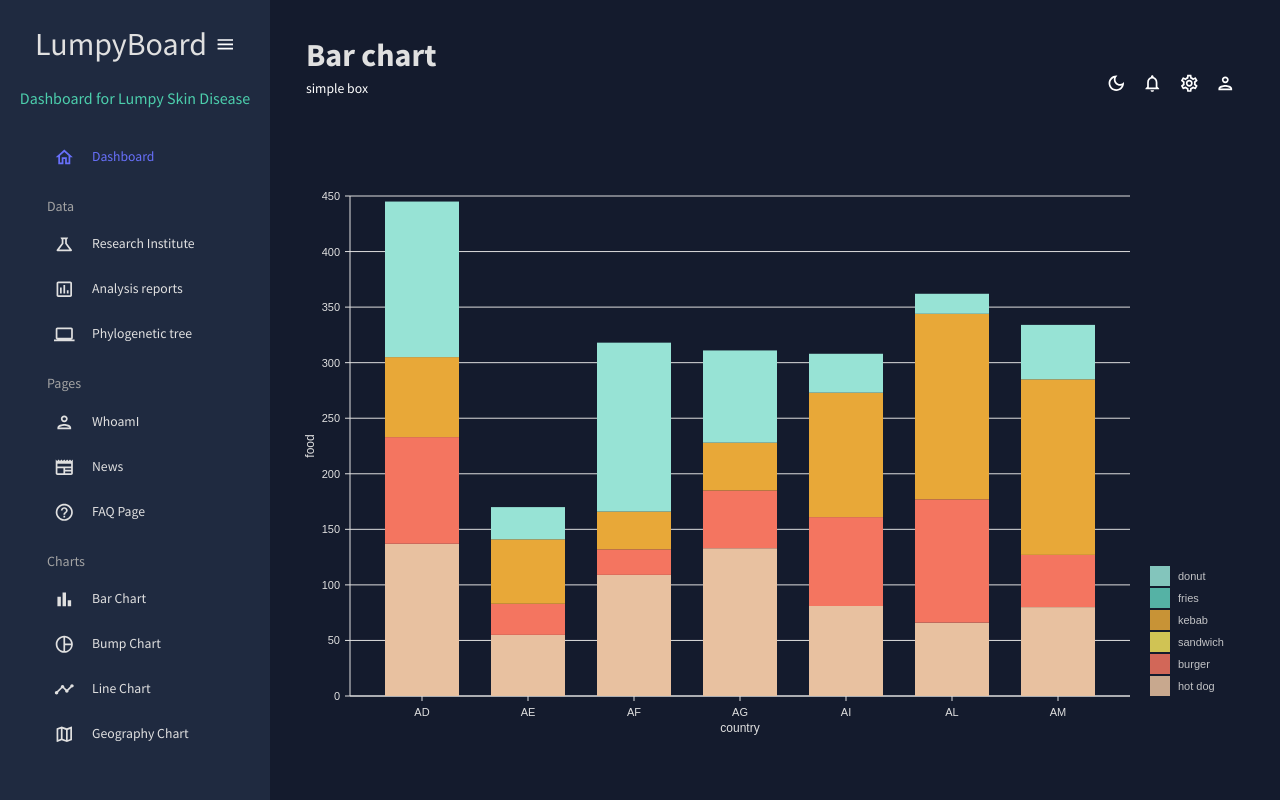
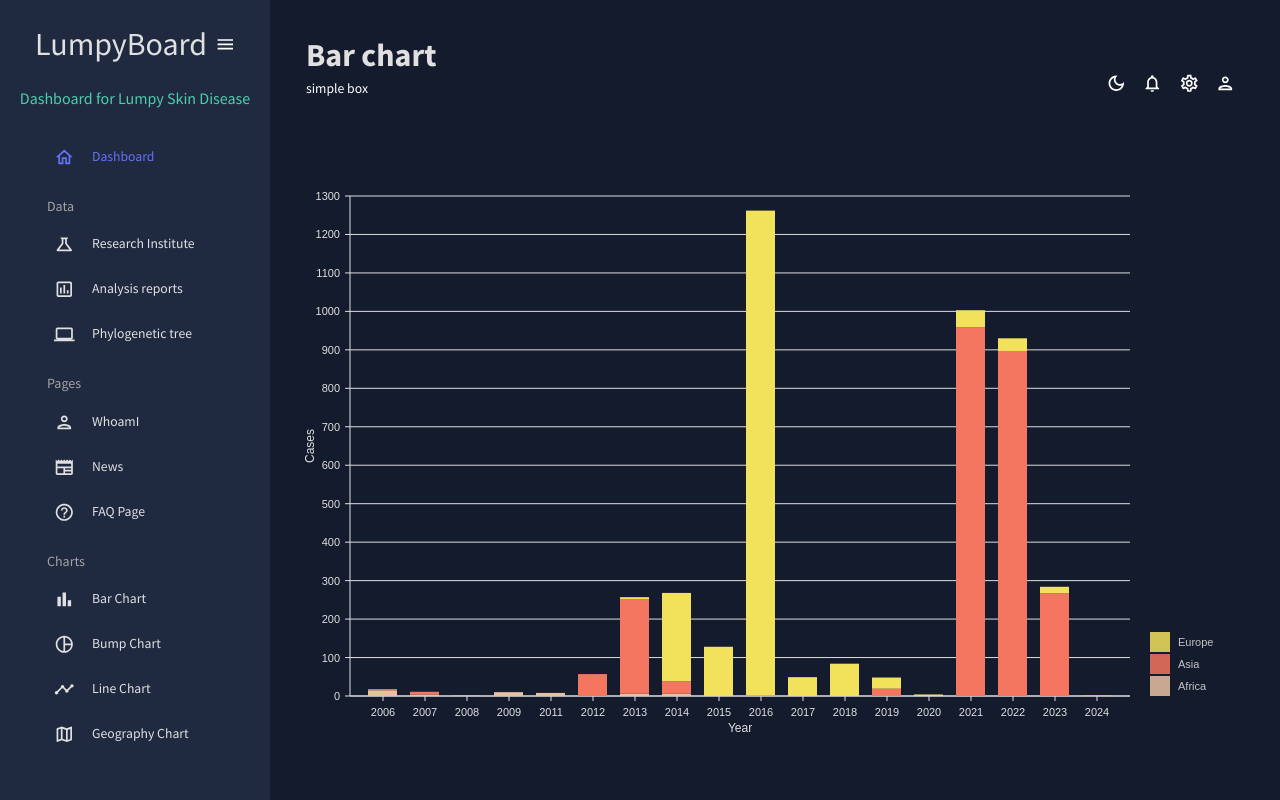
Before and after one commit to vet-Q/lumpydashboard, a React (Create React App) app: page /bar in a window 1280 px wide. Built offline with nearby package versions, Linux system fonts and the light colour scheme.

Commit message:
menubar modi

```diff
--- a/src/components/Barchart.js
+++ b/src/components/Barchart.jsx
@@ -1,7 +1,7 @@
 import { useTheme } from "@mui/material";
 import { ResponsiveBar } from "@nivo/bar";
 import { tokens } from "../theme";
-import { mockBarData as data } from "../data/mockData";
+import { preparedData as data } from "../data/preparedData";
 
 const BarChart = ({ isDashboard = false }) => {
     const theme = useTheme();
@@ -9,9 +9,8 @@ const BarChart = ({ isDashboard = false }) => {
 
     return (
         <ResponsiveBar
-            data={data}
+            data={data.barChartData}
             theme={{
-                // added
                 axis: {
                     domain: {
                         line: {
@@ -39,33 +38,13 @@ const BarChart = ({ isDashboard = false }) => {
                     },
                 },
             }}
-            keys={["hot dog", "burger", "sandwich", "kebab", "fries", "donut"]}
-            indexBy="country"
+            keys={["Africa", "Asia", "Europe"]}
+            indexBy="year"
             margin={{ top: 50, right: 130, bottom: 50, left: 60 }}
             padding={0.3}
             valueScale={{ type: "linear" }}
             indexScale={{ type: "band", round: true }}
             colors={{ scheme: "nivo" }}
-            defs={[
-                {
-                    id: "dots",
-                    type: "patternDots",
-                    background: "inherit",
-                    color: "#38bcb2",
-                    size: 4,
-                    padding: 1,
-                    stagger: true,
-                },
-                {
-                    id: "lines",
-                    type: "patternLines",
-                    background: "inherit",
-                    color: "#eed312",
-                    rotation: -45,
-                    lineWidth: 6,
-                    spacing: 10,
-                },
-            ]}
             borderColor={{
                 from: "color",
                 modifiers: [["darker", "1.6"]],
@@ -76,7 +55,7 @@ const BarChart = ({ isDashboard = false }) => {
                 tickSize: 5,
                 tickPadding: 5,
                 tickRotation: 0,
-                legend: isDashboard ? undefined : "country", // changed
+                legend: isDashboard ? undefined : "Year",
                 legendPosition: "middle",
                 legendOffset: 32,
             }}
@@ -84,7 +63,7 @@ const BarChart = ({ isDashboard = false }) => {
                 tickSize: 5,
                 tickPadding: 5,
                 tickRotation: 0,
-                legend: isDashboard ? undefined : "food", // changed
+                legend: isDashboard ? undefined : "Cases",
                 legendPosition: "middle",
                 legendOffset: -40,
             }}
@@ -121,7 +100,7 @@ const BarChart = ({ isDashboard = false }) => {
             ]}
             role="application"
             barAriaLabel={function (e) {
-                return e.id + ": " + e.formattedValue + " in country: " + e.indexValue;
+                return e.id + ": " + e.formattedValue + " in year: " + e.indexValue;
             }}
         />
     );
```
